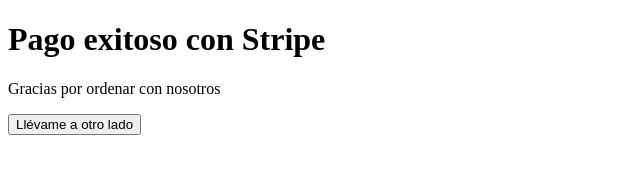
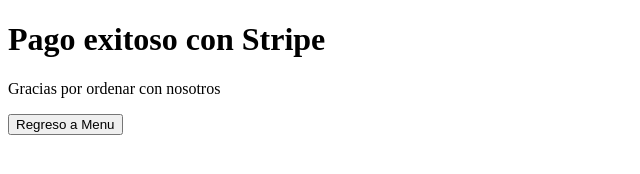
Before and after one commit to rafaelpenablesa/Carrito-compras-2, a plain HTML site: page stripe-sucess.html in a window 1280 px wide. Shown: the full height of the page, 0-640 px from the left. Drawn offline with Linux system fonts and the light colour scheme.

Commit message:
Regreso a menu

```diff
--- a/stripe-sucess.html
+++ b/stripe-sucess.html
@@ -9,6 +9,6 @@
 <body>
    <h1>Pago exitoso con Stripe</h1>
    <p>Gracias por ordenar con nosotros </p>
-   <button onclick="location.href='https://rafaelpenablesa.github.io/Carrito-compras-2/'">Llévame a otro lado</button>
+   <button onclick="location.href='https://rafaelpenablesa.github.io/Carrito-compras-2/'">Regreso a Menu</button>
 </body>
 </html>
```
